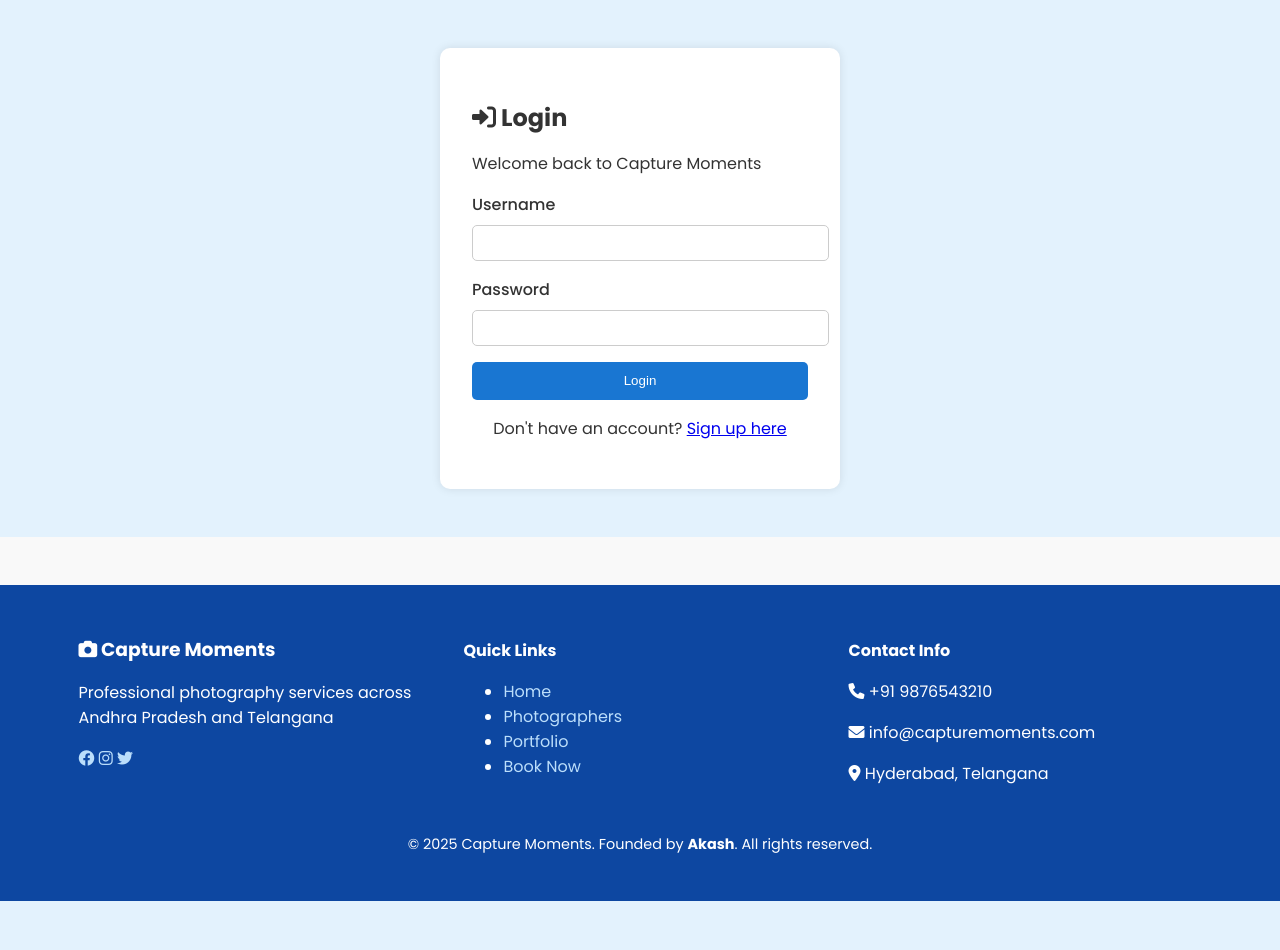
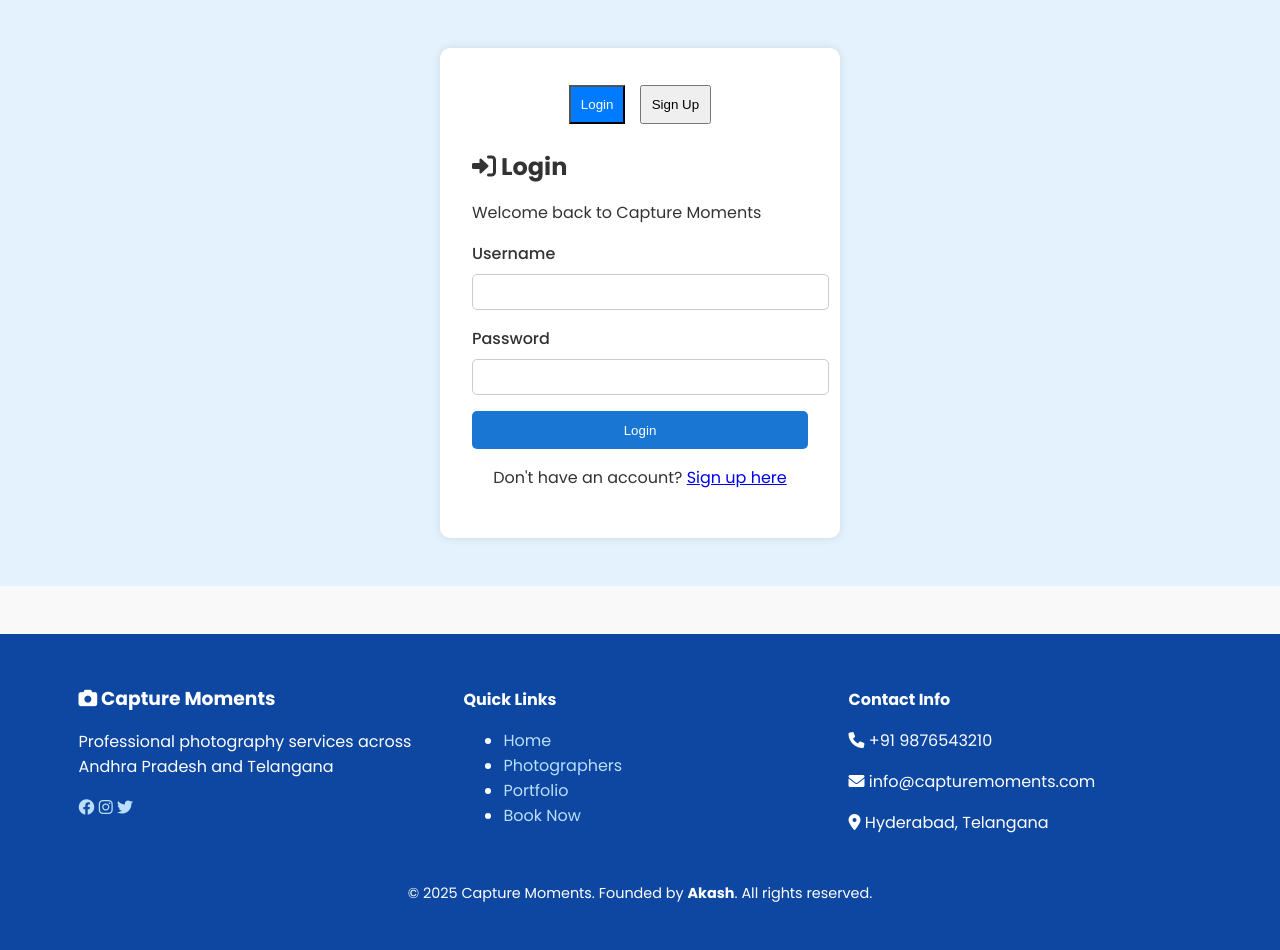
Before and after one commit to Akash-I-07/CAPTURE_MOMENTS, a Flask app: page /login in a window 1280 px wide. Shown: the part 67-1017 px from the top of the page. Before the commit the page ends 968 px from the top, so only its background shows below. Run offline with Flask 3, Linux system fonts and the light colour scheme.

Commit message:
Update login.html

```diff
--- a/templates/login.html
+++ b/templates/login.html
@@ -1,14 +1,21 @@
 {% extends "base.html" %}
 {% block title %}Login - Capture Moments{% endblock %}
 {% block content %}
+
 <section class="auth-section">
   <div class="auth-container">
     <div class="auth-card">
-      <div class="auth-header">
-        <h2><i class="fas fa-sign-in-alt"></i> Login</h2>
-        <p>Welcome back to Capture Moments</p>
+      <div class="toggle-btns" style="text-align: center; margin-bottom: 20px;">
+        <button id="loginTab" class="active" onclick="showLogin()" style="margin: 5px; padding: 10px;">Login</button>
+        <button id="signupTab" onclick="showSignup()" style="margin: 5px; padding: 10px;">Sign Up</button>
       </div>
-      <form method="POST" class="auth-form">
+
+      <!-- Login Form -->
+      <form id="loginForm" method="POST" action="{{ url_for('login') }}" class="auth-form">
+        <div class="auth-header">
+          <h2><i class="fas fa-sign-in-alt"></i> Login</h2>
+          <p>Welcome back to Capture Moments</p>
+        </div>
         <div class="form-group">
           <label for="username">Username</label>
           <input type="text" id="username" name="username" required>
@@ -19,10 +26,87 @@
         </div>
         <button type="submit" class="btn btn-primary btn-full">Login</button>
       </form>
-      <div class="auth-footer">
-        <p>Don't have an account? <a href="{{ url_for('signup') }}">Sign up here</a></p>
+
+      <!-- Signup Form -->
+      <form id="signupForm" method="POST" action="{{ url_for('signup') }}" class="auth-form hidden" onsubmit="return validateSignup()">
+        <div class="auth-header">
+          <h2><i class="fas fa-user-plus"></i> Sign Up</h2>
+          <p>Create a new account</p>
+        </div>
+        <div class="form-group">
+          <label for="newUsername">Username</label>
+          <input type="text" id="newUsername" name="newUsername" required>
+        </div>
+        <div class="form-group">
+          <label for="newPassword">Password</label>
+          <input type="password" id="newPassword" name="newPassword" required>
+        </div>
+        <div class="form-group">
+          <label for="confirmPassword">Confirm Password</label>
+          <input type="password" id="confirmPassword" name="confirmPassword" required>
+        </div>
+        <button type="submit" class="btn btn-primary btn-full">Sign Up</button>
+      </form>
+
+      <div class="auth-footer" style="text-align: center;">
+        <p id="loginLink" class="">Don't have an account? <a href="javascript:void(0)" onclick="showSignup()">Sign up here</a></p>
+        <p id="signupLink" class="hidden">Already have an account? <a href="javascript:void(0)">Login here</a></p>
       </div>
     </div>
   </div>
 </section>
+
+<style>
+  .hidden {
+    display: none;
+  }
+
+  .toggle-btns button.active {
+    background-color: #007bff;
+    color: white;
+  }
+</style>
+
+<script>
+  const loginForm = document.getElementById("loginForm");
+  const signupForm = document.getElementById("signupForm");
+  const loginTab = document.getElementById("loginTab");
+  const signupTab = document.getElementById("signupTab");
+  const loginLink = document.getElementById("loginLink");
+  const signupLink = document.getElementById("signupLink");
+
+  function showLogin() {
+    loginForm.classList.remove("hidden");
+    signupForm.classList.add("hidden");
+    loginTab.classList.add("active");
+    signupTab.classList.remove("active");
+    loginLink.classList.remove("hidden");
+    signupLink.classList.add("hidden");
+  }
+
+  function showSignup() {
+    loginForm.classList.add("hidden");
+    signupForm.classList.remove("hidden");
+    loginTab.classList.remove("active");
+    signupTab.classList.add("active");
+    loginLink.classList.add("hidden");
+    signupLink.classList.remove("hidden");
+  }
+
+  function validateSignup() {
+    const pwd = document.getElementById("newPassword").value;
+    const confirmPwd = document.getElementById("confirmPassword").value;
+
+    if (pwd.length < 6 || confirmPwd.length < 6) {
+      alert("Password must be at least 6 characters long.");
+      return false;
+    }
+    if (pwd !== confirmPwd) {
+      alert("Passwords do not match.");
+      return false;
+    }
+    return true;
+  }
+</script>
+
 {% endblock %}
```
